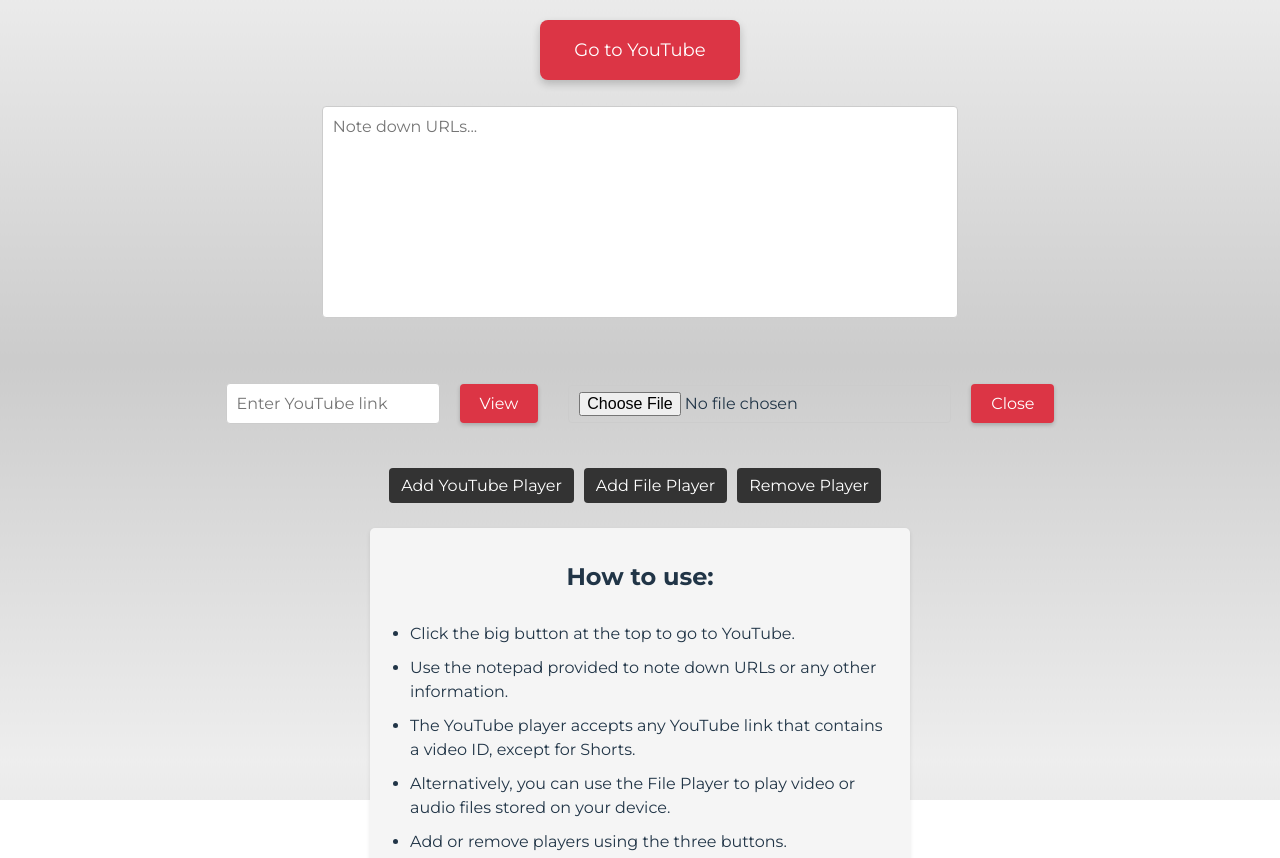
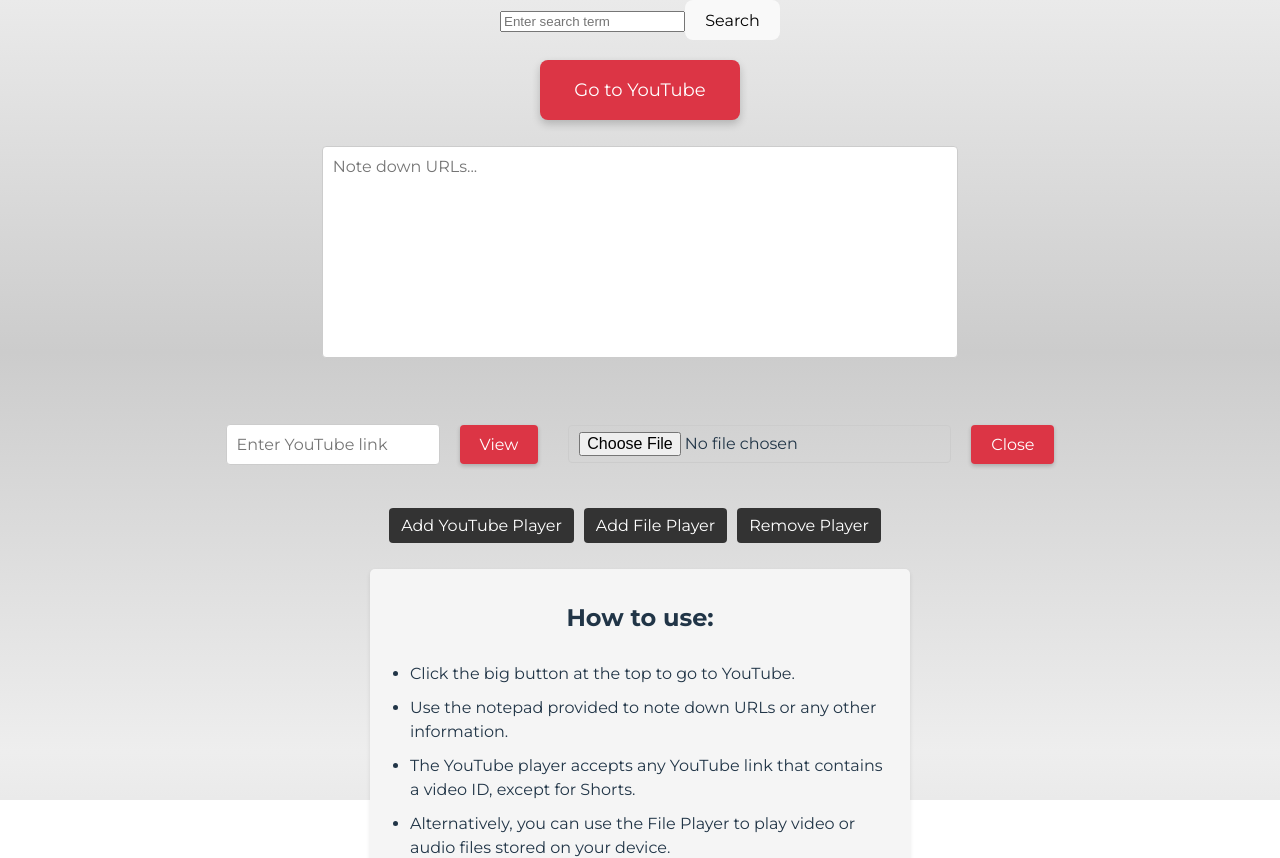
Before and after one commit to ArmSiwatK/play-multiple-videos, a React (Vite) app: page / in a window 1280 px wide. Shown: the top 858 px of the page. Built offline with nearby package versions, Linux system fonts and the light colour scheme.

Commit message:
feat: YouTube search function

```diff
--- a/src/App.jsx
+++ b/src/App.jsx
@@ -1,5 +1,6 @@
 import React from 'react';
 import Background from './components/Background/Background';
+import YouTubeSearch from './components/YouTubeSearch/YouTubeSearch';
 import NotePad from './components/NotePad/NotePad';
 import PlayerArray from './components/PlayerArray/PlayerArray';
 import Instruction from './components/Instruction/Instruction';
@@ -9,6 +10,7 @@ function App() {
   return (
     <>
       <Background />
+      <YouTubeSearch />
       <a
         href="https://www.youtube.com"
         className="youtube-button"
--- /dev/null
+++ b/src/components/YouTubeSearch/YouTubeSearch.jsx
@@ -0,0 +1,50 @@
+import React, { useState } from 'react';
+
+const YouTubeSearch = () => {
+    const [searchTerm, setSearchTerm] = useState('');
+    const [searchResults, setSearchResults] = useState([]);
+
+    const handleSearch = async () => {
+        try {
+            const response = await fetch('http://localhost:5000/api/search', {
+                method: 'POST',
+                headers: {
+                    'Content-Type': 'application/json',
+                },
+                body: JSON.stringify({ searchTerm }),
+            });
+
+            if (response.ok) {
+                const data = await response.json();
+                setSearchResults(data.items);
+            } else {
+                console.error('Search request failed');
+            }
+        } catch (error) {
+            console.error('An error occurred:', error);
+        }
+    };
+
+    return (
+        <div>
+            <input
+                type="text"
+                value={searchTerm}
+                onChange={(e) => setSearchTerm(e.target.value)}
+                placeholder="Enter search term"
+            />
+            <button onClick={handleSearch}>Search</button>
+
+            <ul>
+                {searchResults.map((video) => (
+                    <li key={video.id.videoId}>
+                        <h3>{video.snippet.title}</h3>
+                        <p>{video.snippet.description}</p>
+                    </li>
+                ))}
+            </ul>
+        </div>
+    );
+};
+
+export default YouTubeSearch;
```
